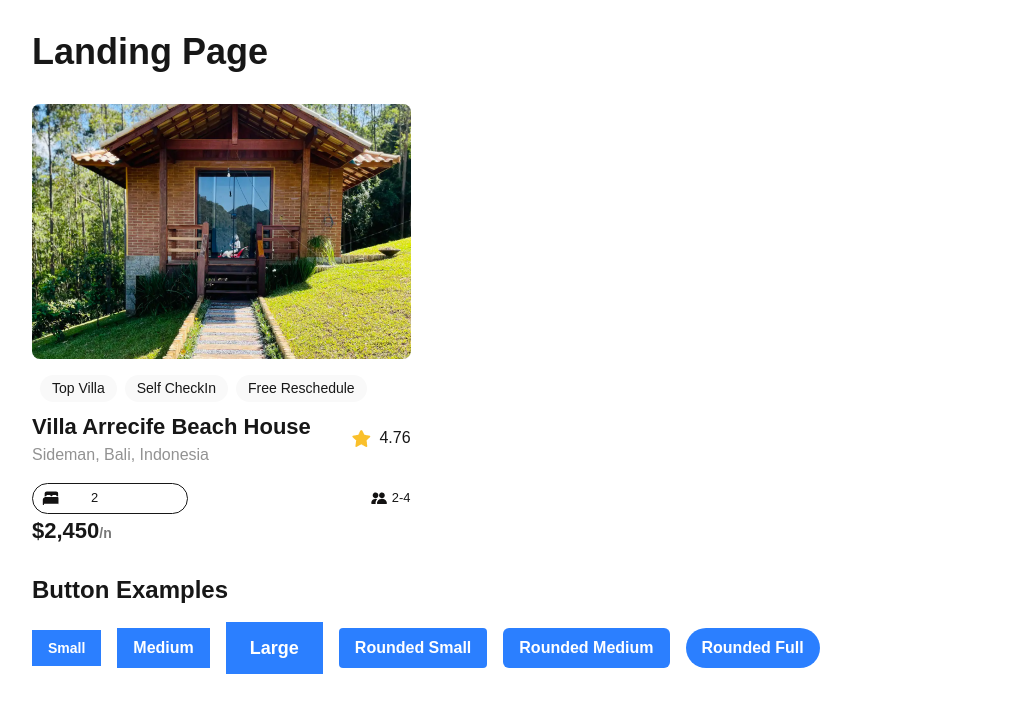
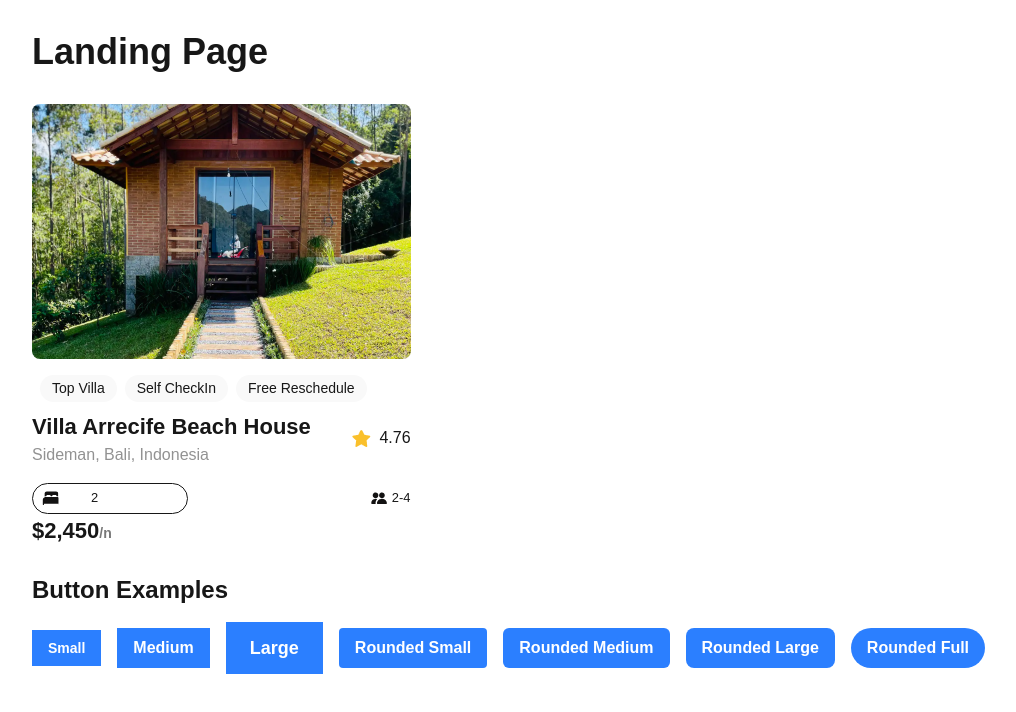
Before and after one commit to shyaka-ndamukunda/alx-project-0x00-setup, a Next.js app in the folder alx-project-0x00/: page /landing in a window 1280 px wide. Shown: the top 712 px of the page, without its empty margins (0-1016 px from the left). Built offline with nearby package versions, Linux system fonts and the light colour scheme.

Commit message:
fix: updated landing page import and added rounded-lg button

```diff
--- a/alx-project-0x00/pages/landing.tsx
+++ b/alx-project-0x00/pages/landing.tsx
@@ -1,6 +1,6 @@
 import React from "react";
 import Card from "../components/Card";
-import Button from "../components/Button"; // Correct import path for the Button component
+import Button from "@/components/Button"; // Correct import path using the alias
 
 const Landing: React.FC = () => {
   return (
@@ -21,6 +21,7 @@ const Landing: React.FC = () => {
         {/* Buttons with different shapes */}
         <Button title="Rounded Small" styles="rounded-sm" />
         <Button title="Rounded Medium" styles="rounded-md" />
+        <Button title="Rounded Large" styles="rounded-lg" />
         <Button title="Rounded Full" styles="rounded-full" />
       </div>
     </div>
```
